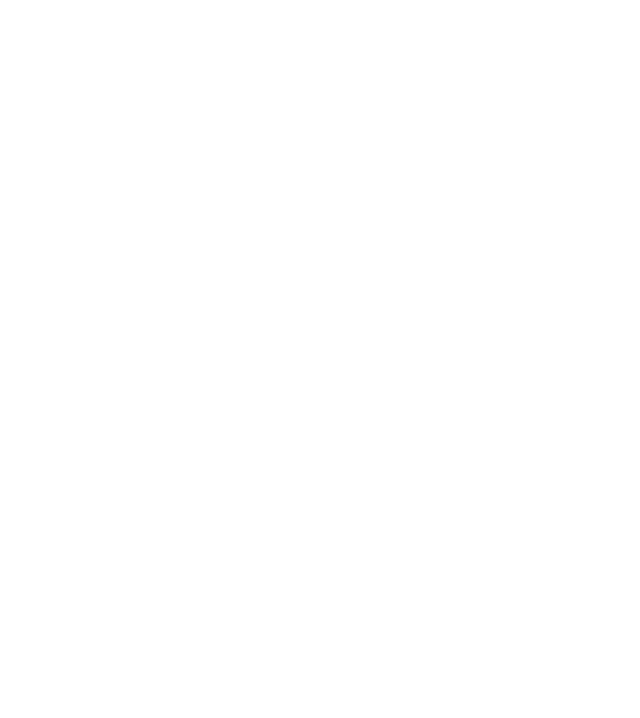
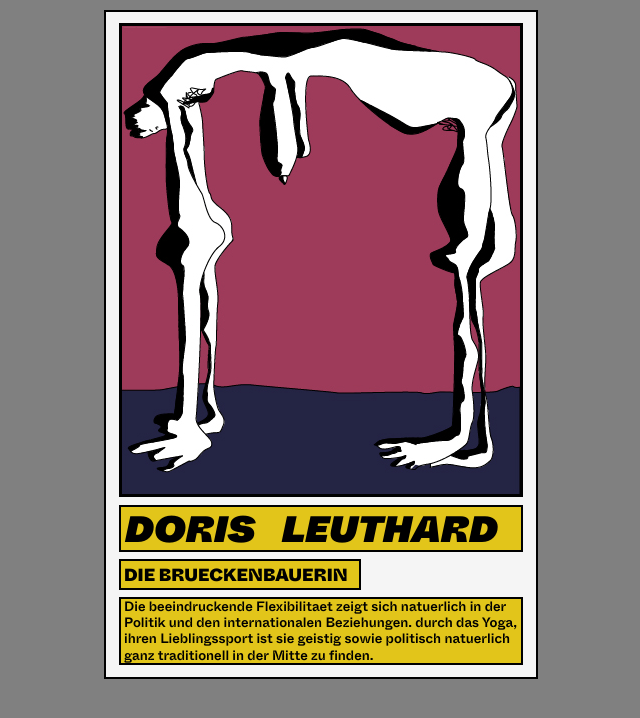
Before and after one commit to pizpiotr/web-card-zhdk, a plain HTML site: page index.html in a window 1280 px wide. Shown: the whole page, without its empty margins (319-959 px from the left). Drawn offline with Linux system fonts and the light colour scheme.

Commit message:
first version (unclean)

```diff
--- /dev/null
+++ b/hausaufgabe/vorname-nachname.html
@@ -0,0 +1,19 @@
+<!doctype html>
+
+<head>
+  <meta charset="utf-8">
+  <meta name="viewport" content="width=device-width, initial-scale=1">
+  <meta name="description" content="">
+  <title>Card</title>
+  <link rel="stylesheet" href="./card.css">
+</head>
+
+<body>
+  <!-- Don't forget to rename the html file -->
+
+  <div class="card">
+    <!-- Content for card here -->
+  </div>
+</body>
+
+</html>
--- a/index.html
+++ b/index.html
@@ -1,12 +1,44 @@
-<!DOCTYPE html>
-<html lang="en">
+<!doctype html>
+
 <head>
-    <meta charset="UTF-8">
-    <meta http-equiv="X-UA-Compatible" content="IE=edge">
-    <meta name="viewport" content="width=device-width, initial-scale=1.0">
-    <title>Document</title>
+  <meta charset="utf-8">
+  <meta name="viewport" content="width=device-width, initial-scale=1">
+  <meta name="description" content="">
+  <title>Doris Leuthard</title>
+  <link rel="stylesheet" href="./style.css">
 </head>
+
 <body>
 
+
+<div class="mainbox">
+
+  <div class="mainimage">
+    <div class="bild">
+    <img src="./assets/Element 5-100.jpg" alt="Doris">
+  </div>
+  </div>
+
+  <div class="title">
+
+    <div class="bruecke"> DORIS &nbsp &nbspLEUTHARD</div>
+
+  </div>
+
+  <div class="subsubtitle">
+    <div class="text">
+     DIE BRUECKENBAUERIN
+    </div>
+  </div>
+  <div class="subtitle">
+
+    <div class="textbeschrieb">  Die beeindruckende Flexibilitaet zeigt sich natuerlich in der Politik und den internationalen Beziehungen. durch das Yoga, ihren Lieblingssport ist sie geistig sowie politisch natuerlich ganz traditionell in der Mitte zu finden.
+  </div>
+
+</div>
+
+
+
 </body>
+
 </html>
--- /dev/null
+++ b/style.css
@@ -0,0 +1,127 @@
+body {
+  background-color: gray;
+}
+
+@font-face {
+  font-family: 'WhyteInktrapVariable';
+  src: url(./fonts/ABCWhyteInktrapVariable-Trial.ttf) format("truetype-variations");
+  font-weight: 125 950;
+  font-style: oblique 0deg 20deg;
+}
+
+@font-face {
+  font-family: 'WhyteInktrapSuperItalic';
+  src: url(./fonts/ABCWhyteInktrap-SuperItalic-Trial.otf);
+}
+
+h1 {
+
+  font-family: 'WhyteInktrapVariable';
+
+}
+
+.mainbox {
+
+  display: center;
+  width: 430px;
+  height: 665px;
+  margin: 10px auto;
+  border-style: solid;
+  border-width: 2px;
+  background-color: whitesmoke;
+}
+
+
+.mainimage {
+
+  position: relative;
+  margin: 11px auto;
+   height: 470px;
+  width: 25em;
+  border-style: solid;
+  border-width: 2px;
+  background-color: #9E3B5A;
+}
+
+.title {
+
+  position: relative;
+  margin-top: -3px;
+  margin-left: auto;
+  margin-right: auto;
+  height: 2.7em;
+  width: 25em;
+  border-style: solid;
+  border-width: 2px;
+
+  background-color: #E2C51A;
+
+}
+
+.subtitle {
+
+  position: relative;
+
+  margin-top: 7px;
+  margin-left: auto;
+  margin-right: auto;
+
+
+
+  height: 4em;
+  width: 25em;
+
+  border-style: solid;
+  border-width: 2px;
+
+  background-color: #E2C51A;
+
+}
+
+.subsubtitle {
+
+  position: relative;
+
+  margin-top: 7px;
+  margin-left: 13px;
+  margin-right: auto;
+
+  font-family: 'WhyteInktrapVariable';
+  font-weight: 750;
+  font-size: 1.1em;
+  font-style: oblique 15deg;
+
+  height: 1.5em;
+  width: 13.5em;
+
+  border-style: solid;
+  border-width: 2px;
+
+  background-color: #E2C51A;
+}
+
+.bruecke {
+  margin-top: -4px;
+
+  margin-left: 4px;
+
+  font-family: 'WhyteInktrapSuperItalic';
+  font-weight: 800;
+  font-size: 2.3em;
+}
+
+.textbeschrieb {
+  margin-left: 3px;
+
+  font-family: 'WhyteInktrapVariable';
+  font-weight: 500;
+  font-size: 0.85em;
+
+  line-height: 1.2em;
+}
+
+.text {
+  margin-left: 3px;
+  margin-top: 1px;
+
+}
```
Also changed, not shown: hausaufgabe/card.css (added, +21 -0 lines), assets/Element 5-100.jpg (added), fonts/ABCWhyteInktrap-SuperItalic-Trial.otf (added), fonts/ABCWhyteInktrapVariable-Trial.ttf (added), fonts/ABCWhyteInktrapVariable-Trial.woff (added), fonts/ABCWhyteInktrapVariable-Trial.woff2 (added), 3 other files.
